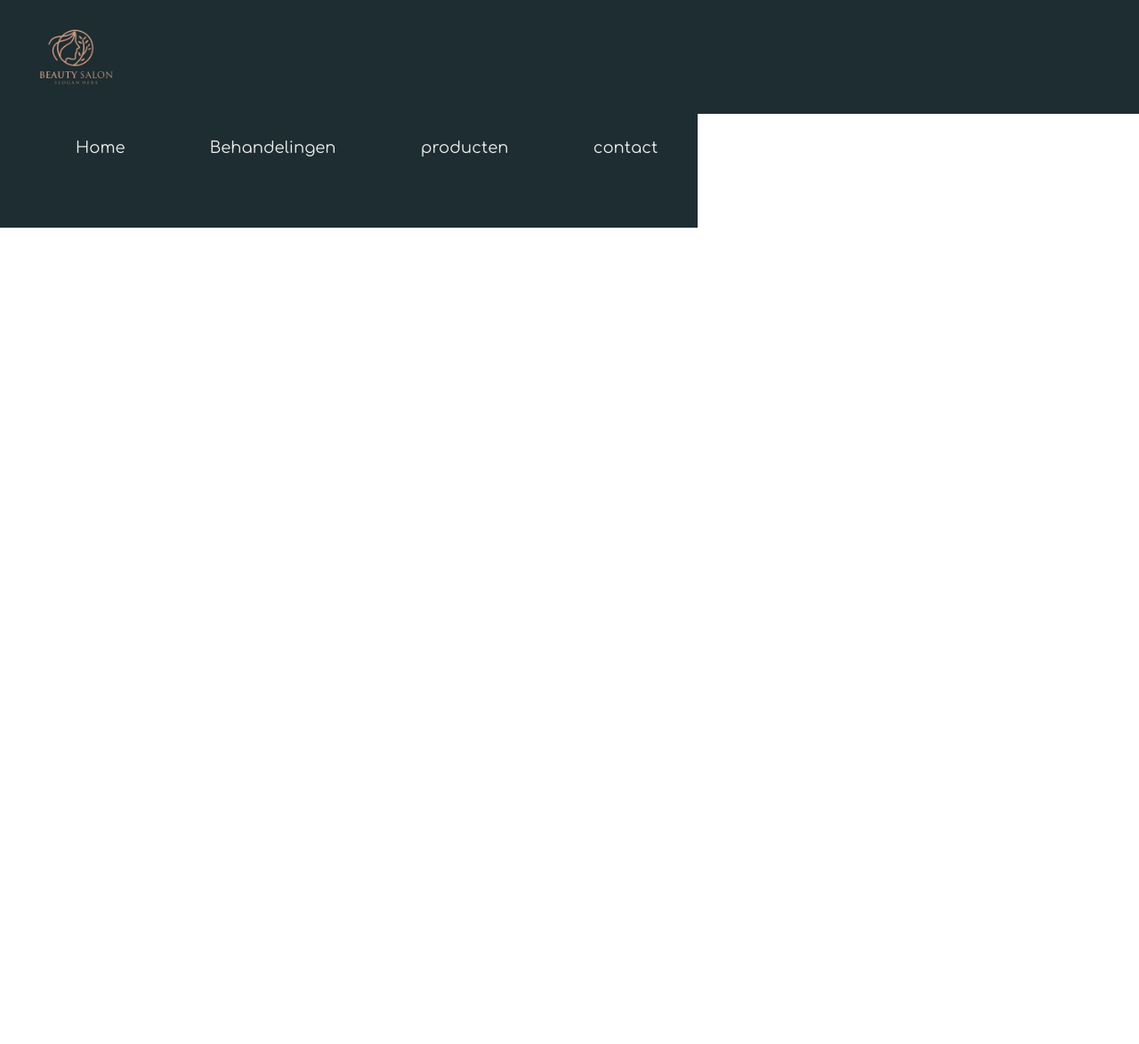
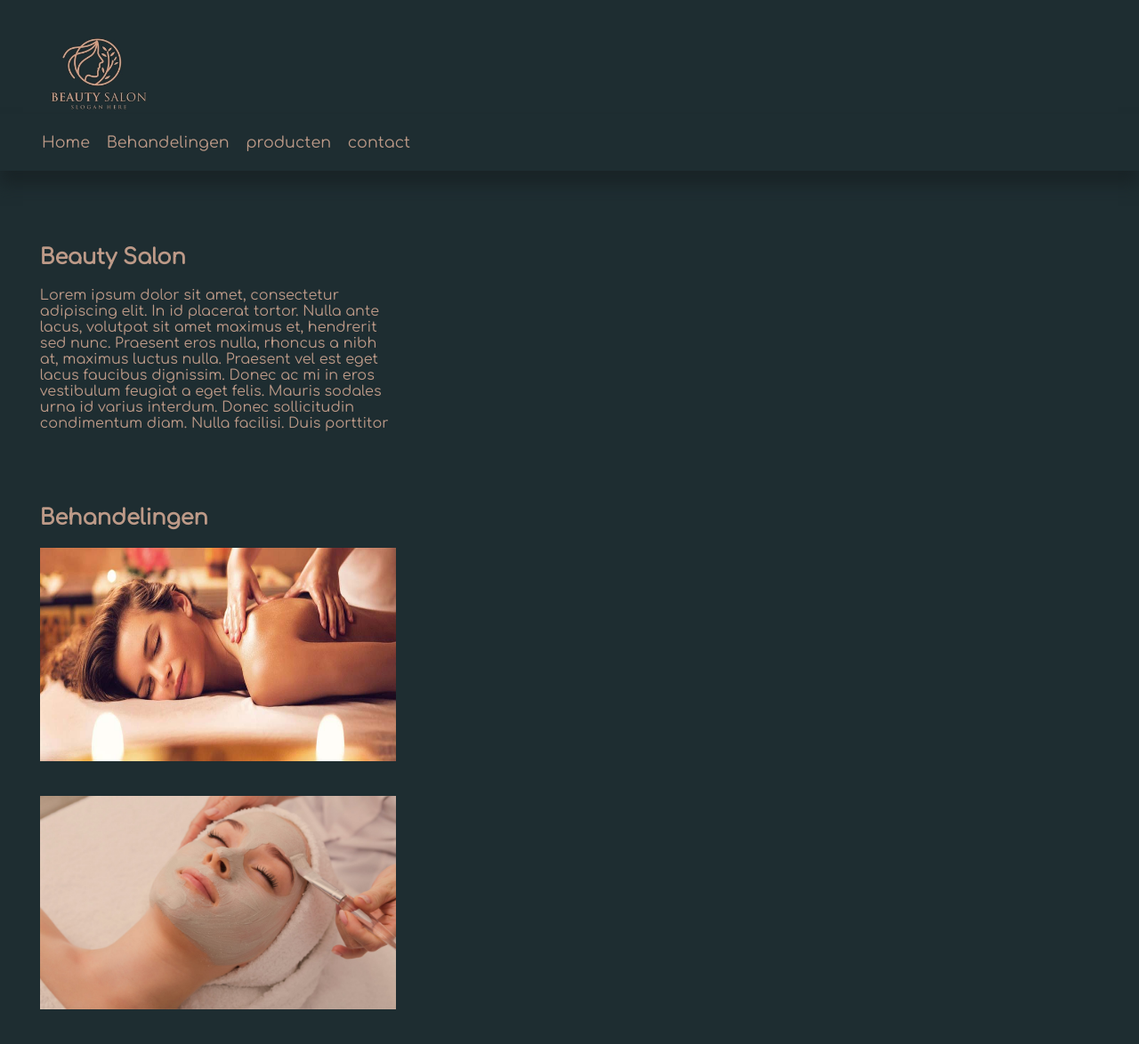
Before and after one commit to zombie0youssra/beautysalon-responsive-website, a plain HTML site: page index.html in a window 1280 px wide. Shown: the whole page at 89% size. Before the commit the page ends 800 px from the top, so only its background shows below. Drawn offline with Linux system fonts and the light colour scheme.

Commit message:
update style

```diff
--- a/index.html
+++ b/index.html
@@ -29,6 +29,16 @@
     </div>
 
     <main>
+        <section class="about"><h1>Beauty Salon</h1>
+        <p>Lorem ipsum dolor sit amet, consectetur adipiscing elit. In id placerat tortor. Nulla ante lacus, volutpat sit amet maximus et, hendrerit sed nunc. Praesent eros nulla, rhoncus a nibh at, maximus luctus nulla. Praesent vel est eget lacus faucibus dignissim. Donec ac mi in eros vestibulum feugiat a eget felis. Mauris sodales urna id varius interdum. Donec sollicitudin condimentum diam. Nulla facilisi. Duis porttitor</p>
+    </section>
+
+    <section class="behandelingen-display-container">
+        <h2>Behandelingen</h2>
+        <div><a href=""><img class="behandelingen-display-img" src="./assets/Klassieke-Massage-1000x430-1.jpg" alt="foto van massage behandeling"></a></div>
+        <div><a href=""><img class="behandelingen-display-img" src="./assets/gezichtsbehandeling.jpg" alt="foto van  gezichts behandeling"></a></div></div>
+
+    </section>
 
     </main>
 
--- a/style.css
+++ b/style.css
@@ -1,7 +1,8 @@
 
 body{
     margin: 0;
-    color: #1E2D31;
+    color: #bd9a88;
+    background-color: #1E2D31;
     font-family: 'Comfortaa', cursive;
 }
 
@@ -9,6 +10,11 @@ header{
     background-color: #1E2D31;
     height: 8em;
     width: 100%;
+}
+
+
+.logo-beautysalon{
+    height: 10.4em;
 }
 
 .navigation-container{
@@ -20,23 +26,46 @@ header{
 
 nav{
     background-color: #1E2D31;
-    font-size: 18px;
-    color: rgb(236, 236, 236);
+    color: #bd9a88;
+    width: 100%;
+    height: 4em;
+    box-shadow: #192427  0em  1em 1em 0em ;
 }
 
 nav ul li{
     list-style: none;
     display: inline-block;
-    padding: 10px 45px;
-    font-size: 18px;
+    padding: 0.4em;
+    font-size: 17.5px;
     font-weight: 500;
+    position: relative;
 }
 
-.logo-beautysalon{
-    height: 8em;
+nav ul li:hover{
+    color: white;
 }
+
+
 
 main{
     display: flex;
     flex-direction: column;
 }
+
+.about{
+    margin-left: 2.8em;
+    margin-bottom: 3em;
+    height: 100%;
+    width: 25em;
+}
+
+.behandelingen-display-container{
+    margin-left: 2.8em;
+}
+
+
+.behandelingen-display-img{
+    height: 15em;
+    width: 25em;
+    margin-bottom: 2.2em;
+}
```
